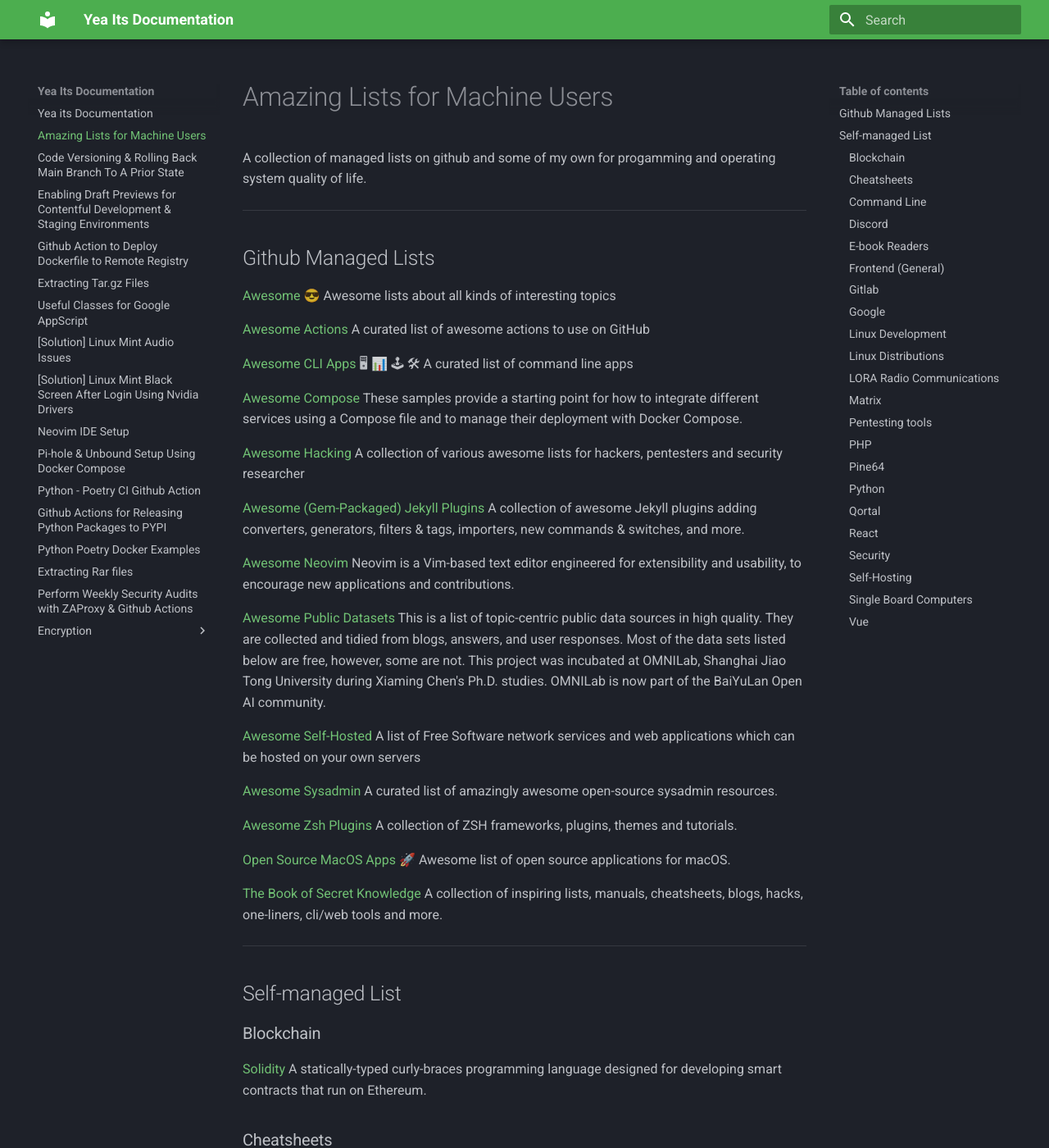
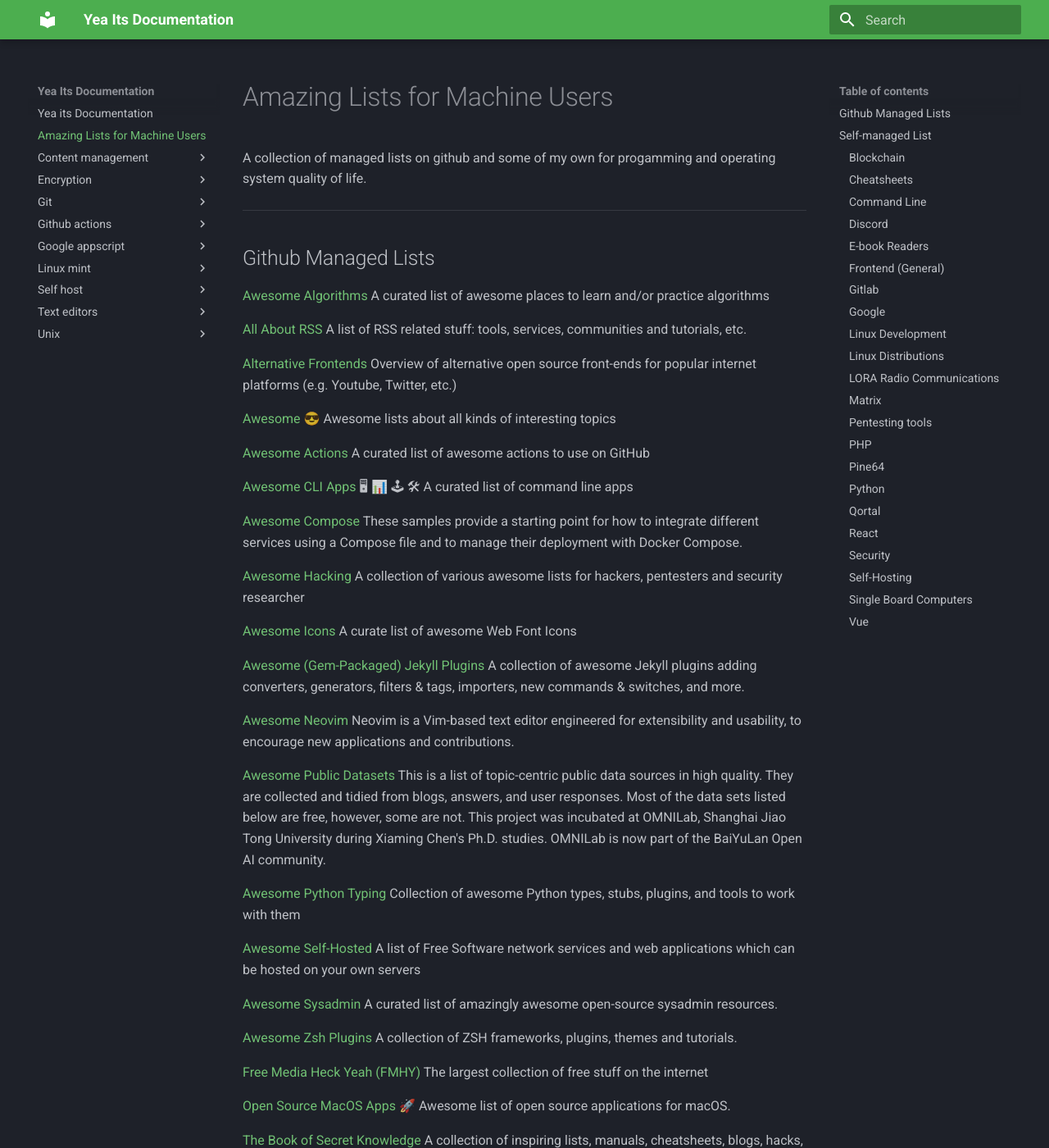
Before and after one commit to Audiosutras/documentation, an MkDocs documentation site: the page built from docs/amazing_lists.md, in a window 1280 px wide and 1400 px high. Shown: the whole window at 82% size. Built offline with MkDocs 1.6.1 and Material for MkDocs 9.7.7, drawn with Linux system fonts in a browser that asks for light colours.

Commit message:
refactor and update amazing lists

```diff
--- a/docs/amazing_lists.md
+++ b/docs/amazing_lists.md
@@ -5,6 +5,15 @@
 ---
 
 ## Github Managed Lists
+
+[Awesome Algorithms](https://github.com/tayllan/awesome-algorithms)
+A curated list of awesome places to learn and/or practice algorithms
+
+[All About RSS](https://github.com/AboutRSS/ALL-about-RSS)
+A list of RSS related stuff: tools, services, communities and tutorials, etc.
+
+[Alternative Frontends](https://github.com/mendel5/alternative-front-ends)
+Overview of alternative open source front-ends for popular internet platforms (e.g. Youtube, Twitter, etc.)
 
 [Awesome](https://github.com/sindresorhus/awesome)
 😎 Awesome lists about all kinds of interesting topics
@@ -20,6 +29,9 @@
 [Awesome Hacking](https://github.com/Hack-with-Github/Awesome-Hacking)
 A collection of various awesome lists for hackers, pentesters and security researcher
 
+[Awesome Icons](https://github.com/vkarampinis/awesome-icons)
+A curate list of awesome Web Font Icons
+
 [Awesome (Gem-Packaged) Jekyll Plugins](https://github.com/planetjekyll/awesome-jekyll-plugins)
 A collection of awesome Jekyll plugins adding converters, generators, filters & tags, importers, new commands & switches, and more.
 
@@ -28,6 +40,9 @@
 
 [Awesome Public Datasets](https://github.com/awesomedata/awesome-public-datasets)
 This is a list of topic-centric public data sources in high quality. They are collected and tidied from blogs, answers, and user responses. Most of the data sets listed below are free, however, some are not. This project was incubated at OMNILab, Shanghai Jiao Tong University during Xiaming Chen's Ph.D. studies. OMNILab is now part of the BaiYuLan Open AI community.
+
+[Awesome Python Typing](https://github.com/typeddjango/awesome-python-typing)
+Collection of awesome Python types, stubs, plugins, and tools to work with them
 
 [Awesome Self-Hosted](https://github.com/awesome-selfhosted/awesome-selfhosted)
 A list of Free Software network services and web applications which can be hosted on your own servers
@@ -38,13 +53,14 @@
 [Awesome Zsh Plugins](https://github.com/unixorn/awesome-zsh-plugins)
 A collection of ZSH frameworks, plugins, themes and tutorials.
 
+[Free Media Heck Yeah (FMHY)](https://github.com/fmhy/edit)
+The largest collection of free stuff on the internet
+
 [Open Source MacOS Apps](https://github.com/serhii-londar/open-source-mac-os-apps)
 🚀 Awesome list of open source applications for macOS.
 
 [The Book of Secret Knowledge](https://github.com/trimstray/the-book-of-secret-knowledge)
 A collection of inspiring lists, manuals, cheatsheets, blogs, hacks, one-liners, cli/web tools and more.
-
----
 
 ## Self-managed List
 
```
Also changed, not shown: docs/github_actions/python_poetry_docker.md (renamed from docs/python_poetry_docker.md, +4 -8 lines), docs/content_management/contentful_draft_mode.md (renamed from docs/contentful_draft_mode.md), docs/git/code_versioning_and_rollbacks.md (renamed from docs/code_versioning_and_rollbacks.md), docs/github_actions/docker_cd_github_action.md (renamed from docs/docker_cd_github_action.md), docs/github_actions/poetry_ci.md (renamed from docs/poetry_ci.md), docs/github_actions/pypi_releases.md (renamed from docs/pypi_releases.md), docs/github_actions/zap-full-scan.md (renamed from docs/zap-full-scan.md), docs/google_appscript/gs_classes.md (renamed from docs/gs_classes.md), docs/linux_mint/linux_mint_audio_issues.md (renamed from docs/linux_mint_audio_issues.md), docs/linux_mint/linux_mint_nvidia_black_screen.md (renamed from docs/linux_mint_nvidia_black_screen.md), docs/self_host/pihole.md (renamed from docs/pihole.md), docs/text_editors/neovim-setup.md (renamed from docs/neovim-setup.md), docs/unix/extract_tar_files.md (renamed from docs/extract_tar_files.md), docs/unix/rar_files.md (renamed from docs/rar_files.md), 1 other file.
